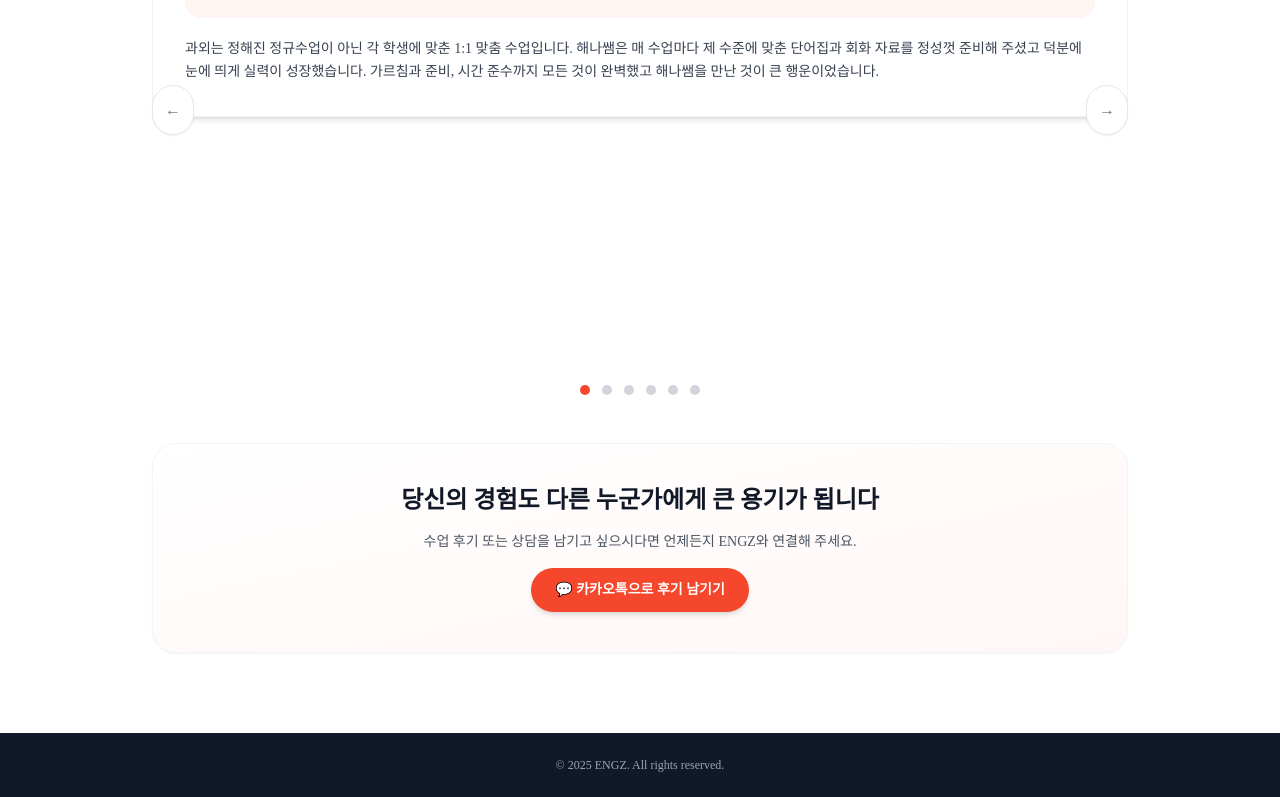
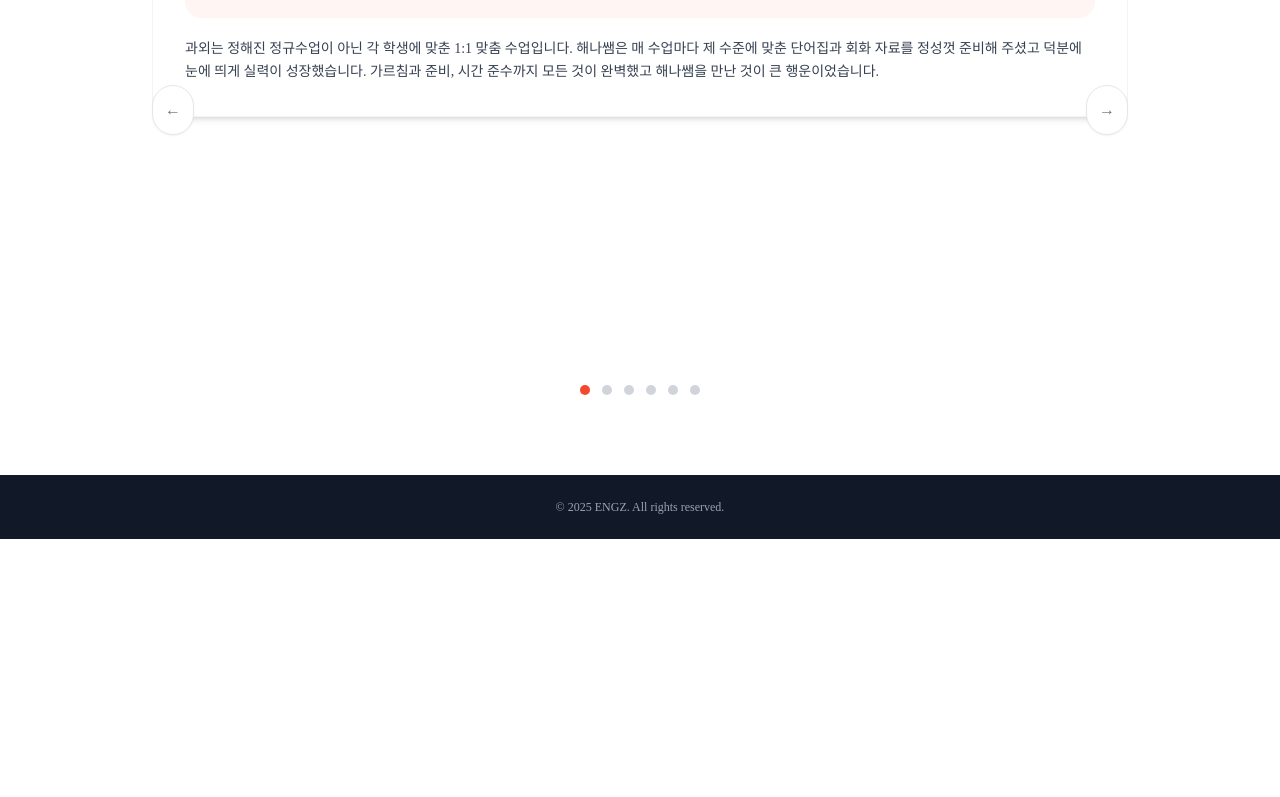
Before and after one commit to imhen97/engz, a Next.js app: page /testimonials in a window 1280 px wide. Shown: the part 543-1340 px from the top of the page. After the commit the page ends 1082 px from the top, so only its background shows below. Built offline with nearby package versions, Linux system fonts and the light colour scheme; a web font is replaced by a local one.

Commit message:
Remove testimonials CTA

```diff
--- a/app/testimonials/page.tsx
+++ b/app/testimonials/page.tsx
@@ -1,15 +1,13 @@
 import type { Metadata } from "next";
 
 import TestimonialCarousel from "@/components/TestimonialCarousel";
-import { testimonialSummary, testimonials } from "@/data/testimonials";
+import { testimonials } from "@/data/testimonials";
 
 export const metadata: Metadata = {
   title: "ENGZ 후기 모음 | 수강생 성공 이야기",
   description:
     "ENGZ의 프리미엄 1:1 영어 코칭을 경험한 수강생들의 실제 후기를 확인하세요. 지속 가능한 성장과 목표 달성 이야기를 만나보세요.",
 };
-
-const navLinkClass = "hover:text-[#F5472C] transition-colors";
 
 export default function TestimonialsPage() {
   return (
@@ -23,19 +21,19 @@ export default function TestimonialsPage() {
             ENGZ
           </a>
           <nav className="space-x-8 text-sm font-medium text-gray-700">
-            <a href="/#service" className={navLinkClass}>
+            <a href="/#service" className="hover:text-[#F5472C] transition-colors">
               서비스
             </a>
-            <a href="/#ceo" className={navLinkClass}>
+            <a href="/#ceo" className="hover:text-[#F5472C] transition-colors">
               소개
             </a>
-            <a href="/#pricing" className={navLinkClass}>
+            <a href="/#pricing" className="hover:text-[#F5472C] transition-colors">
               요금제
             </a>
             <a href="/testimonials" className="text-[#F5472C] font-semibold">
               후기
             </a>
-            <a href="/#contact" className={navLinkClass}>
+            <a href="/#contact" className="hover:text-[#F5472C] transition-colors">
               문의
             </a>
           </nav>
@@ -61,24 +59,6 @@ export default function TestimonialsPage() {
       <section className="pb-20">
         <div className="max-w-5xl mx-auto px-6">
           <TestimonialCarousel testimonials={testimonials} />
-
-          <div className="mt-12 flex flex-col items-center gap-4 rounded-3xl border border-gray-100 bg-gradient-to-br from-white to-[#FFF7F5] p-10 text-center shadow-sm">
-            <h2 className="text-2xl font-semibold text-gray-900">
-              당신의 경험도 다른 누군가에게 큰 용기가 됩니다
-            </h2>
-            <p className="text-sm text-gray-600">
-              수업 후기 또는 상담을 남기고 싶으시다면 언제든지 ENGZ와 연결해
-              주세요.
-            </p>
-            <a
-              href="https://open.kakao.com/o/sJDAeK6f"
-              target="_blank"
-              rel="noopener noreferrer"
-              className="inline-flex items-center gap-2 rounded-full bg-[#F5472C] px-6 py-3 text-sm font-semibold text-white shadow-md transition hover:scale-105"
-            >
-              💬 카카오톡으로 후기 남기기
-            </a>
-          </div>
         </div>
       </section>
 
```
